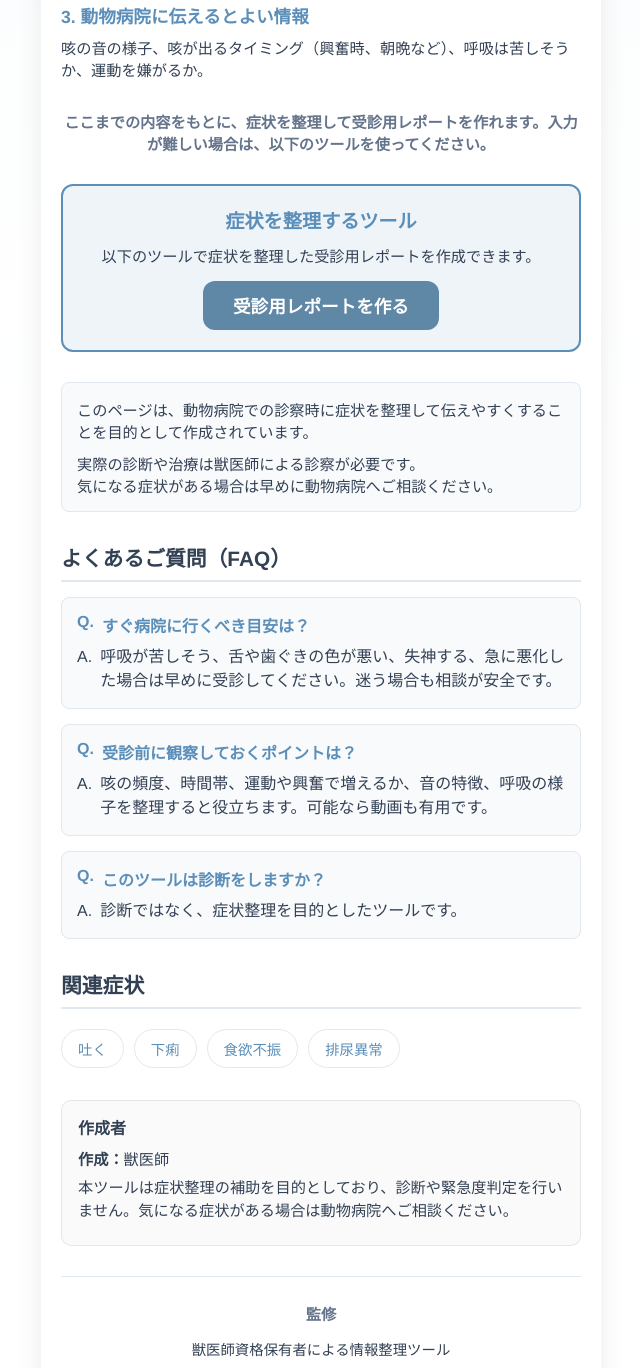
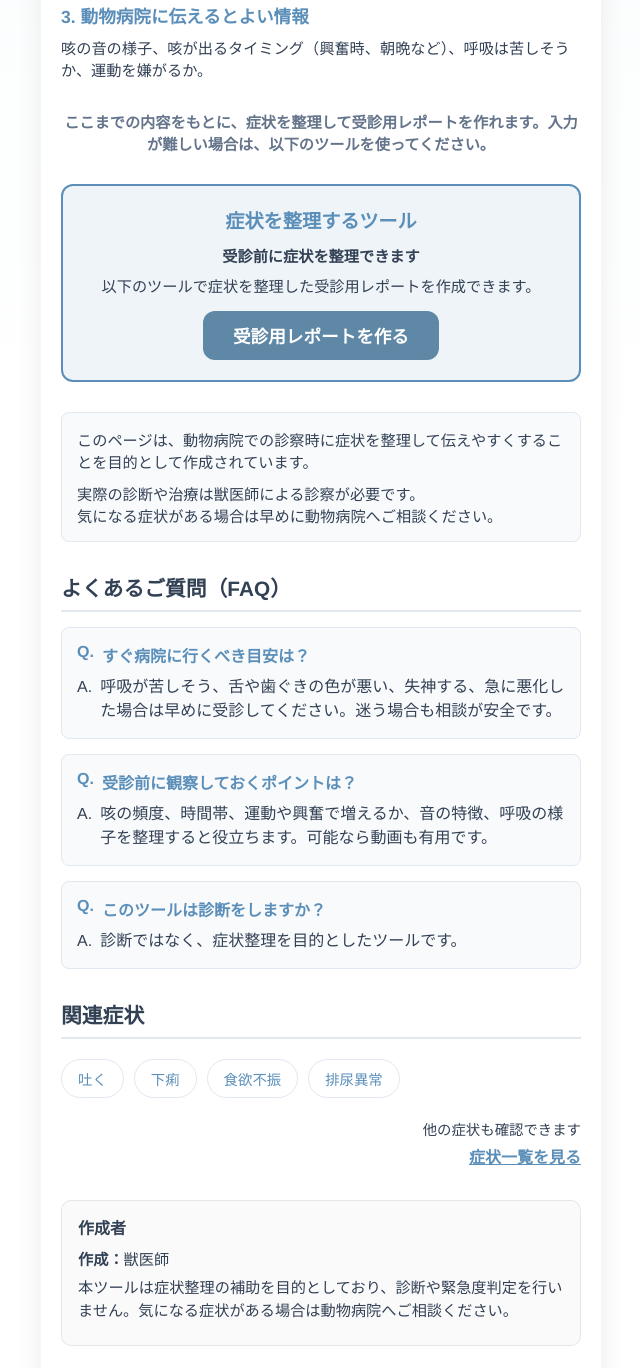
Before and after one commit to tmatsunoki04-prog/vet-tool, a plain HTML site: page dog-cough.html in a window 1280 px wide. Shown: the part 1035-2403 px from the top of the page, without its empty margins (319-959 px from the left). Drawn offline with Linux system fonts and the light colour scheme.

Commit message:
Add files via upload

```diff
--- a/dog-cough.html
+++ b/dog-cough.html
@@ -99,10 +99,10 @@
                     <h2 class="context-title" style="font-size: 1.1rem;">3. 動物病院に伝えるとよい情報</h2>
                     <p class="instruction" style="color: var(--text-main); margin-bottom: 0;">咳の音の様子、咳が出るタイミング（興奮時、朝晩など）、呼吸は苦しそうか、運動を嫌がるか。</p>
                 </div>
-
-                <p class="instruction" style="text-align: center; margin-top: 30px; margin-bottom: 15px; font-weight: bold;">ここまでの内容をもとに、症状を整理して受診用レポートを作れます。入力が難しい場合は、以下のツールを使ってください。</p>
-                <div class="cta-section">
+<p class="instruction" style="text-align: center; margin-top: 30px; margin-bottom: 15px; font-weight: bold;">ここまでの内容をもとに、症状を整理して受診用レポートを作れます。入力が難しい場合は、以下のツールを使ってください。</p>
+                <div class="cta-section symptom-tool-box">
                     <h2 class="cta-title">症状を整理するツール</h2>
+                    <p class="cta-desc" style="font-weight:bold; margin-bottom:8px;">受診前に症状を整理できます</p>
                     <p class="cta-desc">以下のツールで症状を整理した受診用レポートを作成できます。</p>
                     <a href="index.html?mc=%E5%92%B3" style="text-decoration: none;">
                         <button class="btn-primary" style="width: auto; padding: 12px 30px; display: inline-block;">受診用レポートを作る</button>
@@ -135,6 +135,10 @@
                     <a href="dog-no-appetite.html" class="related-link">食欲不振</a>
                     <a href="dog-urination-problem.html" class="related-link">排尿異常</a>
                 </div>
+<div class="more-symptoms" style="margin-top: 20px; text-align: right;">
+<p style="margin-bottom: 5px; font-size: 0.9rem; color: var(--text-main);">他の症状も確認できます</p>
+<a href="symptoms.html" style="color: var(--primary-color); text-decoration: underline; font-weight: bold;">症状一覧を見る</a>
+</div>
 
                 <section class="author-box">
                   <h2>作成者</h2>
--- a/style.css
+++ b/style.css
@@ -875,3 +875,8 @@ textarea:focus {
 }
 .symptom-image { margin: 16px 0; text-align: center; }
 .symptom-image img { max-width: 520px; width: 100%; height: auto; display: block; margin: 0 auto; }
+
+.symptom-tool-box{
+margin-top:32px;
+margin-bottom:24px;
+}
```
Also changed, not shown: cat-cough.html (+7 -3 lines), cat-diarrhea.html (+7 -3 lines), cat-no-appetite.html (+7 -3 lines), cat-urination-problem.html (+7 -3 lines), cat-vomiting.html (+7 -3 lines), dog-diarrhea.html (+7 -3 lines), dog-no-appetite.html (+7 -3 lines), dog-urination-problem.html (+7 -3 lines), dog-vomiting.html (+7 -3 lines), index.html (+22 -3 lines), symptoms.html (+6 -0 lines).
